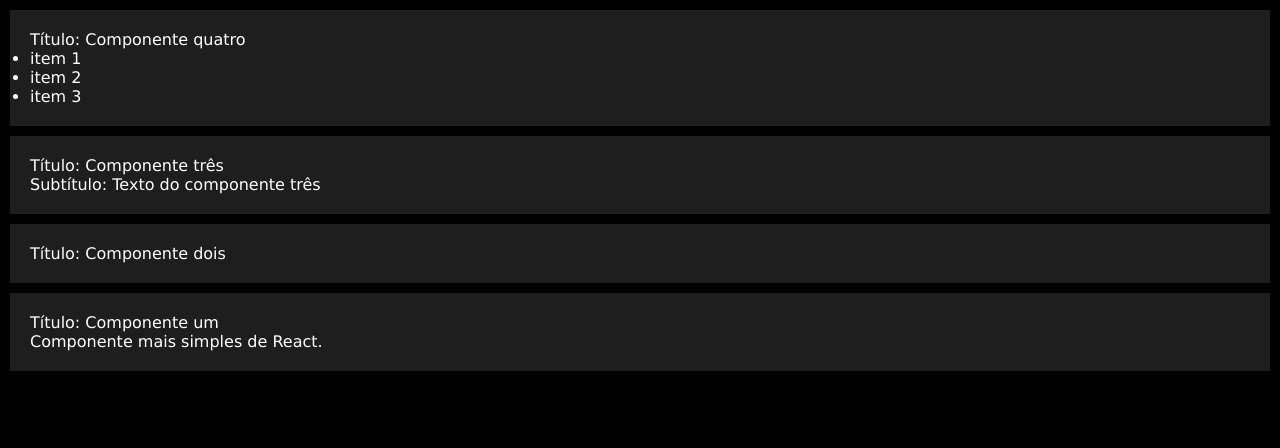
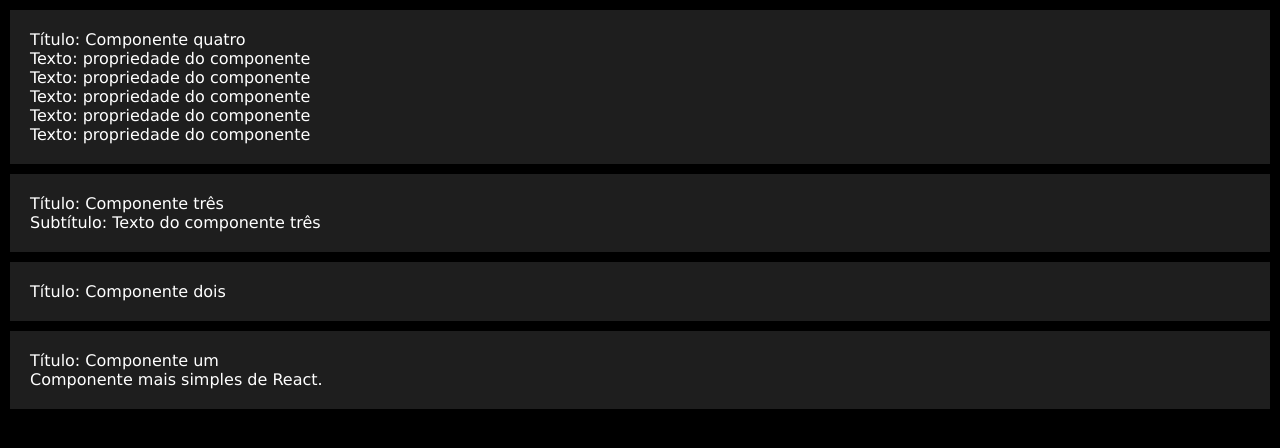
Before and after one commit to imarcaos/Curso-React01, a React (Create React App) app in the folder react-components/: page / in a window 1280 px wide. Shown: the top 448 px of the page. Built offline with nearby package versions, Linux system fonts and the light colour scheme.

Commit message:
ReactJS Class#14 - Props Children and Components inside Components

```diff
--- a/react-components/src/App.js
+++ b/react-components/src/App.js
@@ -10,15 +10,11 @@
 function App() {
     return (
         <>
-            <ComponenteQuatro titulo="Componente quatro">
-                <ul>
-                    <li>item 1</li>
-                    <li>item 2</li>
-                    <li>item 3</li>
-                </ul>
-            </ComponenteQuatro>
+            <ComponenteQuatro titulo="Componente quatro" />
+
             <ComponenteTres titulo="Componente três" subtitulo="Texto do componente três" />
             <ComponenteDois />
+
             <ComponenteUm />
         </>
     )
--- /dev/null
+++ b/react-components/src/components/ComponenteCinco.jsx
@@ -0,0 +1,13 @@
+import React from "react";
+
+
+const ComponenteCinco = (props) => {
+    return (
+        <>
+            <p>Texto: {props.texto}</p>
+        </>
+    )
+}
+
+
+export default ComponenteCinco
--- a/react-components/src/components/ComponenteQuatro.jsx
+++ b/react-components/src/components/ComponenteQuatro.jsx
@@ -1,10 +1,15 @@
 import React from "react";
+import ComponenteCinco from "./ComponenteCinco"
 
 const ComponenteQuatro = (props) => {
     return (
         <div className="componente">
             <p>Título: {props.titulo}</p>
-            {props.children}
+            <ComponenteCinco texto="propriedade do componente" />
+            <ComponenteCinco texto="propriedade do componente" />
+            <ComponenteCinco texto="propriedade do componente" />
+            <ComponenteCinco texto="propriedade do componente" />
+            <ComponenteCinco texto="propriedade do componente" />
         </div>
     )
 }
```
